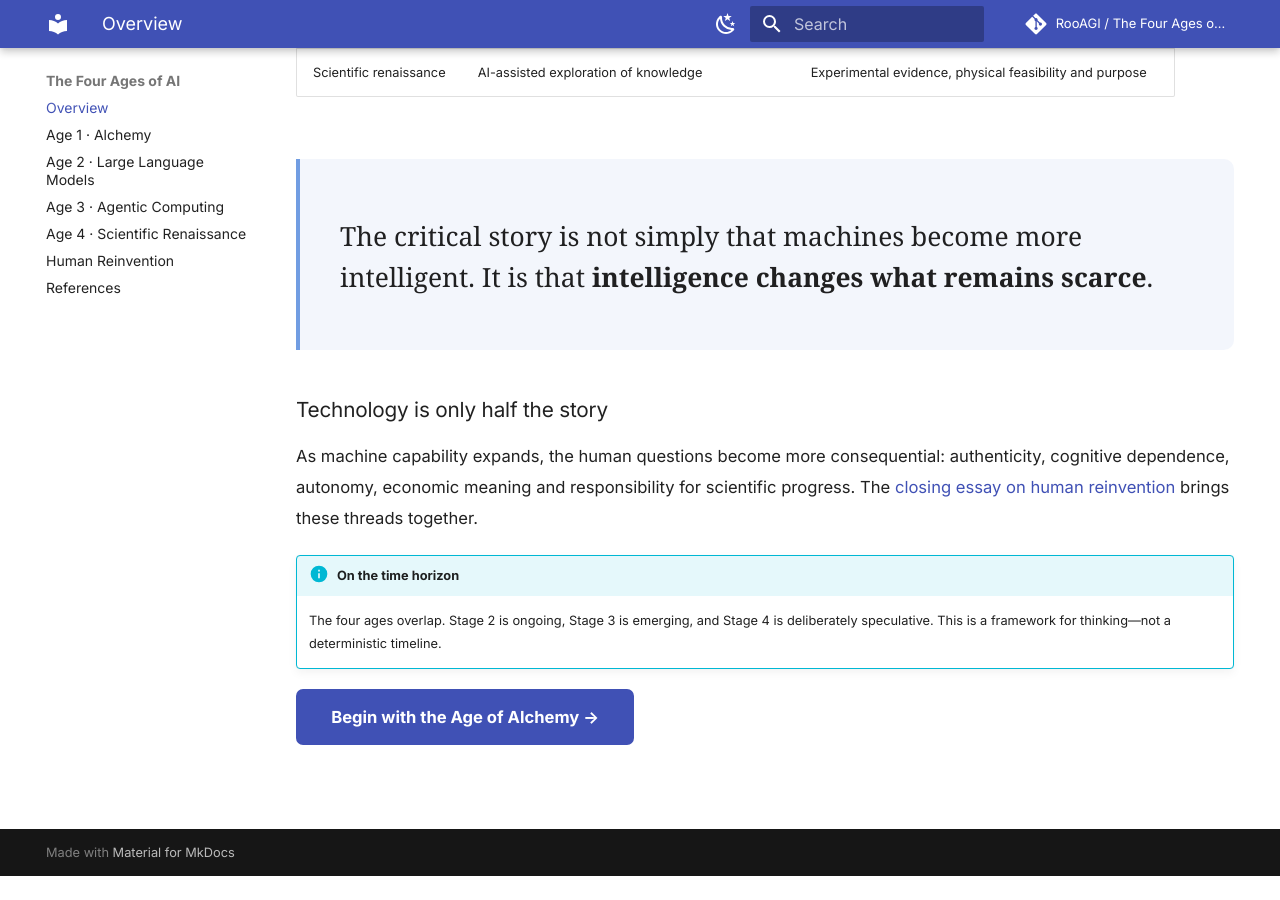
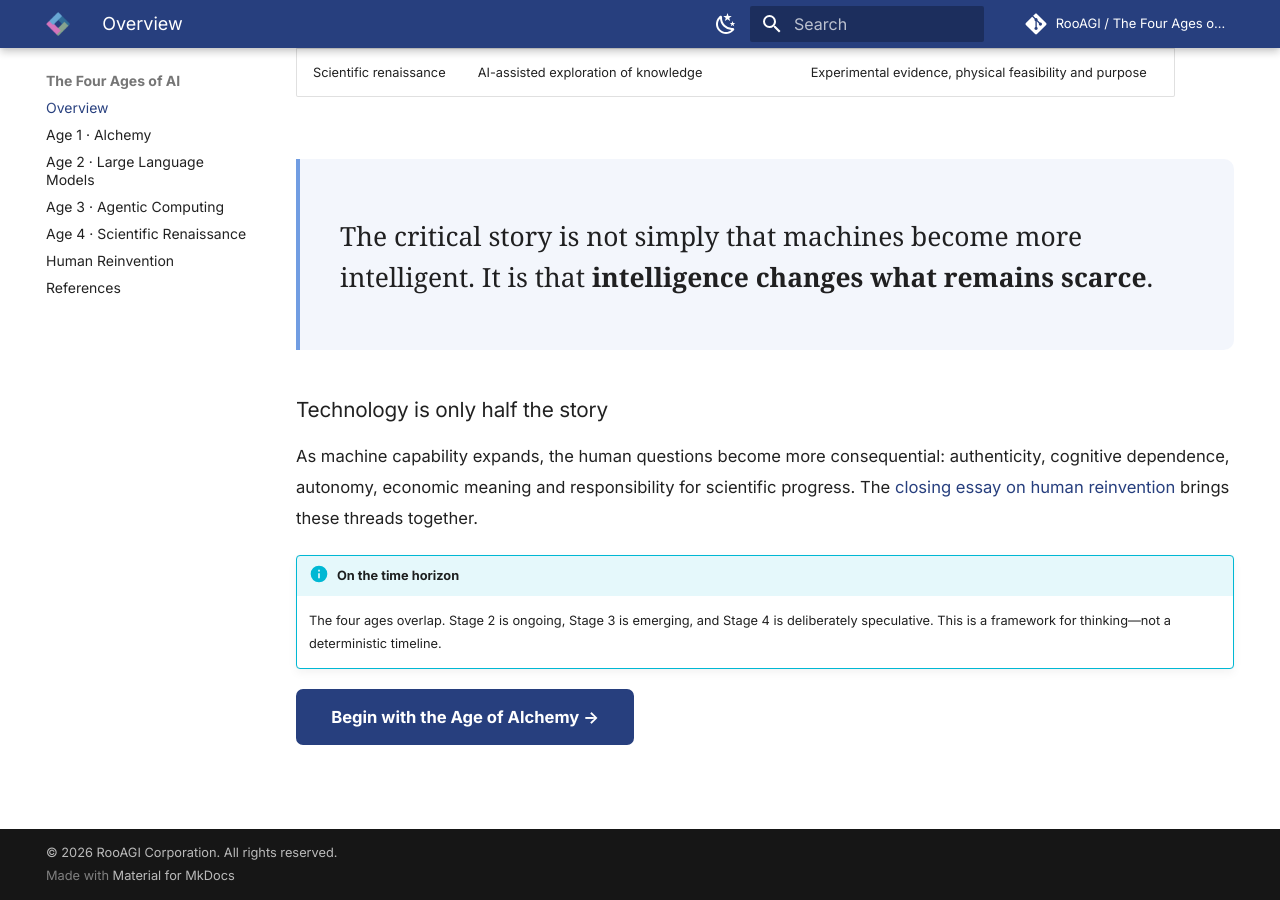
Before and after one commit to RooAGI/The-Four-Ages-of-AI-From-Machine-Intelligence-to-Human-Reinvention, an MkDocs documentation site: the page built from docs/index.md, in a window 1280 px wide and 900 px high, scrolled down 1780 px. Built offline with MkDocs 1.6.1 and Material for MkDocs 9.7.7, drawn with Linux system fonts in a browser that asks for light colours; comment, search, counter and statistics services are not loaded; before the commit the page ends 2656 px from its top, so only the background shows below that.

Commit message:
Apply RooAGI theme logo favicon and copyright

```diff
--- a/mkdocs.yml
+++ b/mkdocs.yml
@@ -6,19 +6,21 @@ repo_name: RooAGI / The Four Ages of AI
 edit_uri: edit/main/docs/
 theme:
   name: material
+  logo: assets/rooagi-logo.png
+  favicon: assets/rooagi-logo.png
   language: en
   palette:
     - media: "(prefers-color-scheme: light)"
       scheme: default
-      primary: indigo
-      accent: blue
+      primary: custom
+      accent: custom
       toggle:
         icon: material/weather-night
         name: Switch to dark mode
     - media: "(prefers-color-scheme: dark)"
       scheme: slate
-      primary: indigo
-      accent: blue
+      primary: custom
+      accent: custom
       toggle:
         icon: material/weather-sunny
         name: Switch to light mode
@@ -41,6 +43,7 @@ markdown_extensions:
       permalink: true
   - pymdownx.details
   - pymdownx.superfences
+copyright: '© 2026 RooAGI Corporation. All rights reserved.'
 extra_css:
   - stylesheets/extra.css
 nav:
```
